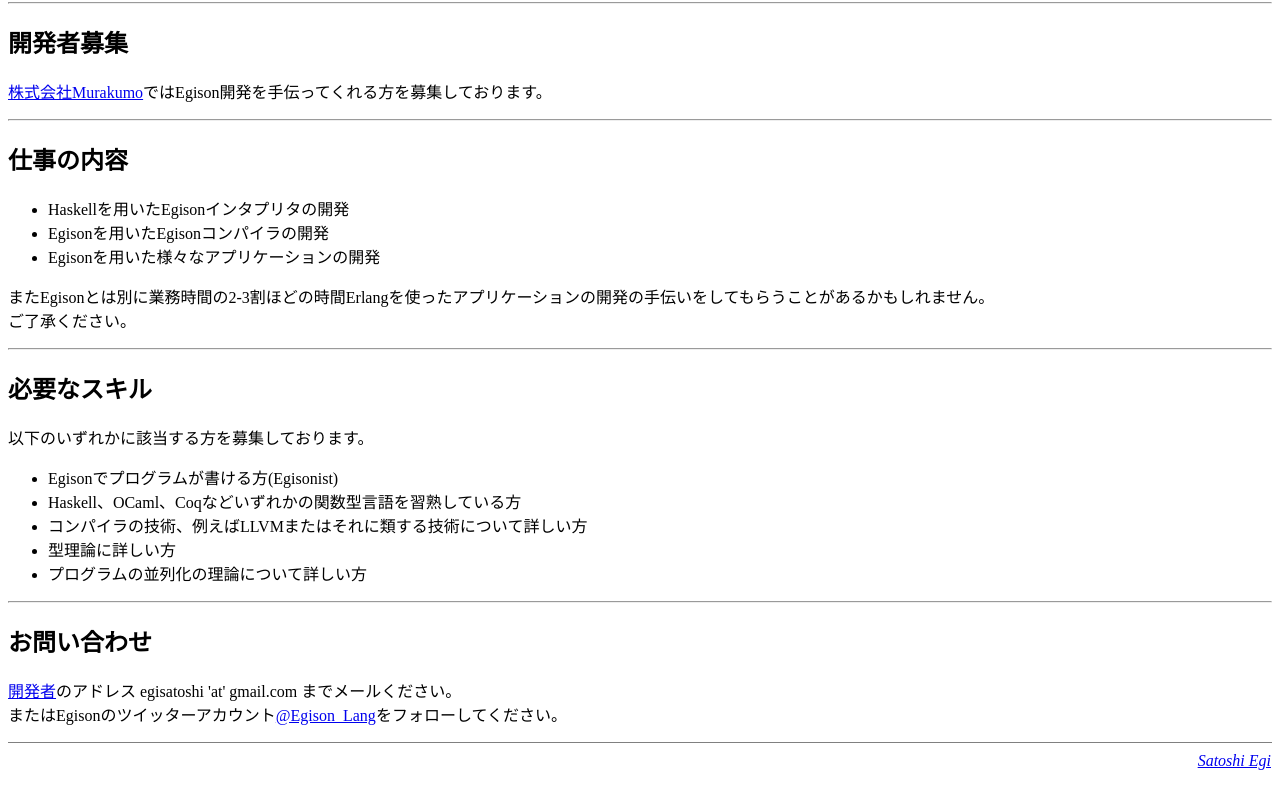
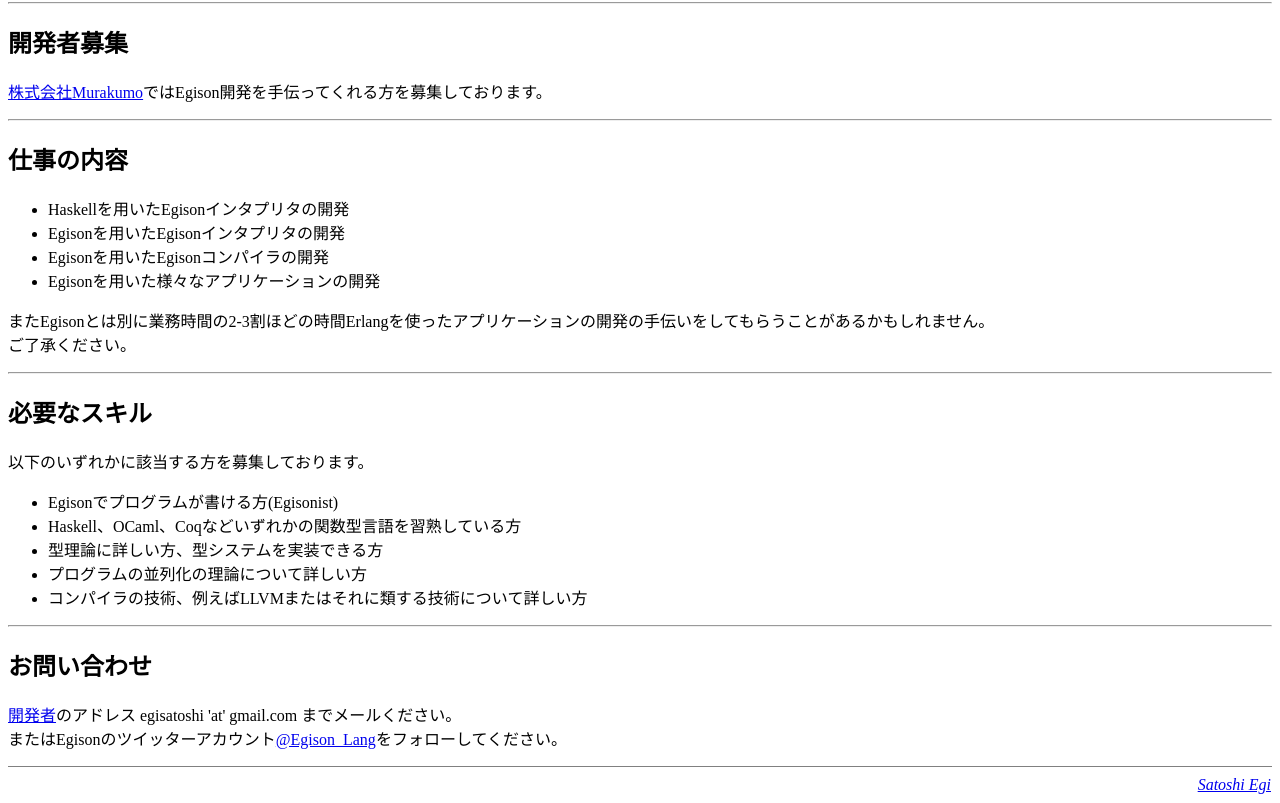
Before and after one commit to egisatoshi/egison.pira.jp, a plain HTML site: page etc/jobs-j.html in a window 1280 px wide. Shown: the part 73-876 px from the top of the page. Before the commit the page ends 852 px from the top, so only its background shows below. Drawn offline with Linux system fonts and the light colour scheme.

Commit message:
update jobs-j.html

```diff
--- a/etc/jobs-j.html
+++ b/etc/jobs-j.html
@@ -35,6 +35,7 @@
 <p>
   <ul>
     <li>Haskellを用いたEgisonインタプリタの開発</li>
+    <li>Egisonを用いたEgisonインタプリタの開発</li>
     <li>Egisonを用いたEgisonコンパイラの開発</li>
     <li>Egisonを用いた様々なアプリケーションの開発</li>
 <!--
@@ -54,9 +55,9 @@
   <ul>
     <li>Egisonでプログラムが書ける方(Egisonist)</li>
     <li>Haskell、OCaml、Coqなどいずれかの関数型言語を習熟している方</li>
+    <li>型理論に詳しい方、型システムを実装できる方</li>
+    <li>プログラムの並列化の理論について詳しい方</li>
     <li>コンパイラの技術、例えばLLVMまたはそれに類する技術について詳しい方</li>
-    <li>型理論に詳しい方</li>
-    <li>プログラムの並列化の理論について詳しい方</li>
 <!--
     <li>技術的なドキュメントを書くことができる方</li>
 -->
```
